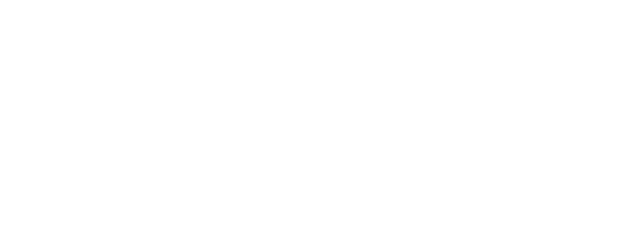
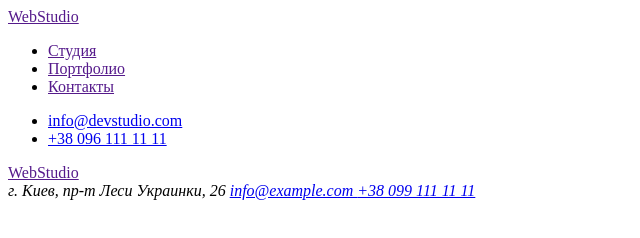
Before and after one commit to dmyyytro/goit-markup-hw-02, a plain HTML site: page portfolio.html in a window 1280 px wide. Shown: the whole page, without its empty margins (0-640 px from the left). Drawn offline with Linux system fonts and the light colour scheme.

Commit message:
header + footer

```diff
--- a/portfolio.html
+++ b/portfolio.html
@@ -6,11 +6,33 @@
     <title>Портфолио</title>
 </head>
 <body>
-<header></header>
+<header>
+    <nav>
+        <a href="">WebStudio</a>
+        <ul>
+            <li><a href="">Студия</a></li>
+            <li><a href="">Портфолио</a></li>
+            <li><a href="">Контакты</a></li>
+        </ul>
+    </nav>
+        <ul>
+             <li><a href=mailto:info@devstudio.com>info@devstudio.com</a></li>
+             <li><a href=tel:+380961111111>+38 096 111 11 11</a></li>
+        </ul>
+</header>
 
 <main></main>
 
-<footer></footer>
+<footer>
+    <a href="">WebStudio</a>
+    <address>
+
+        г. Киев, пр-т Леси Украинки, 26
+        <a href="mailto:info@example.com"> info@example.com </a>
+        <a href=tel:+380991111111> +38 099 111 11 11</a>
+
+    </address>
+</footer>
 
 </body>
 </html>
```
